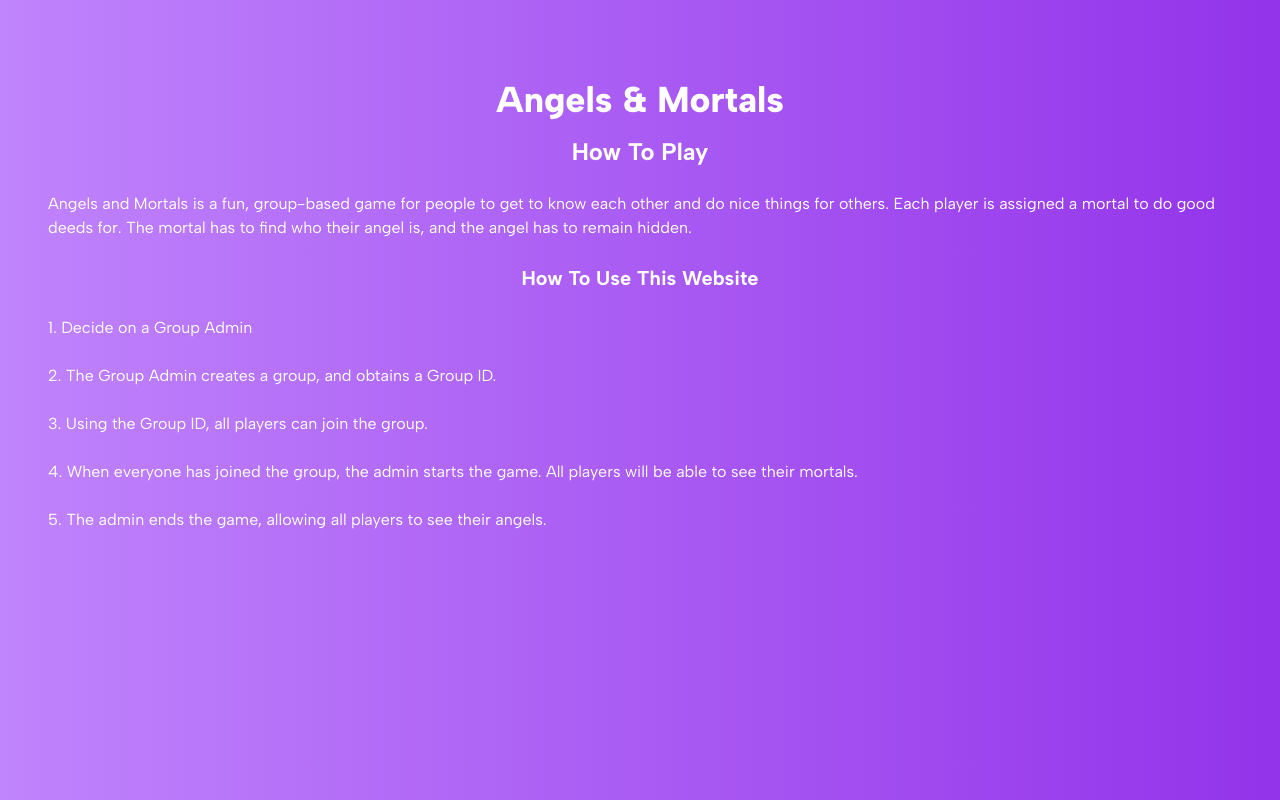
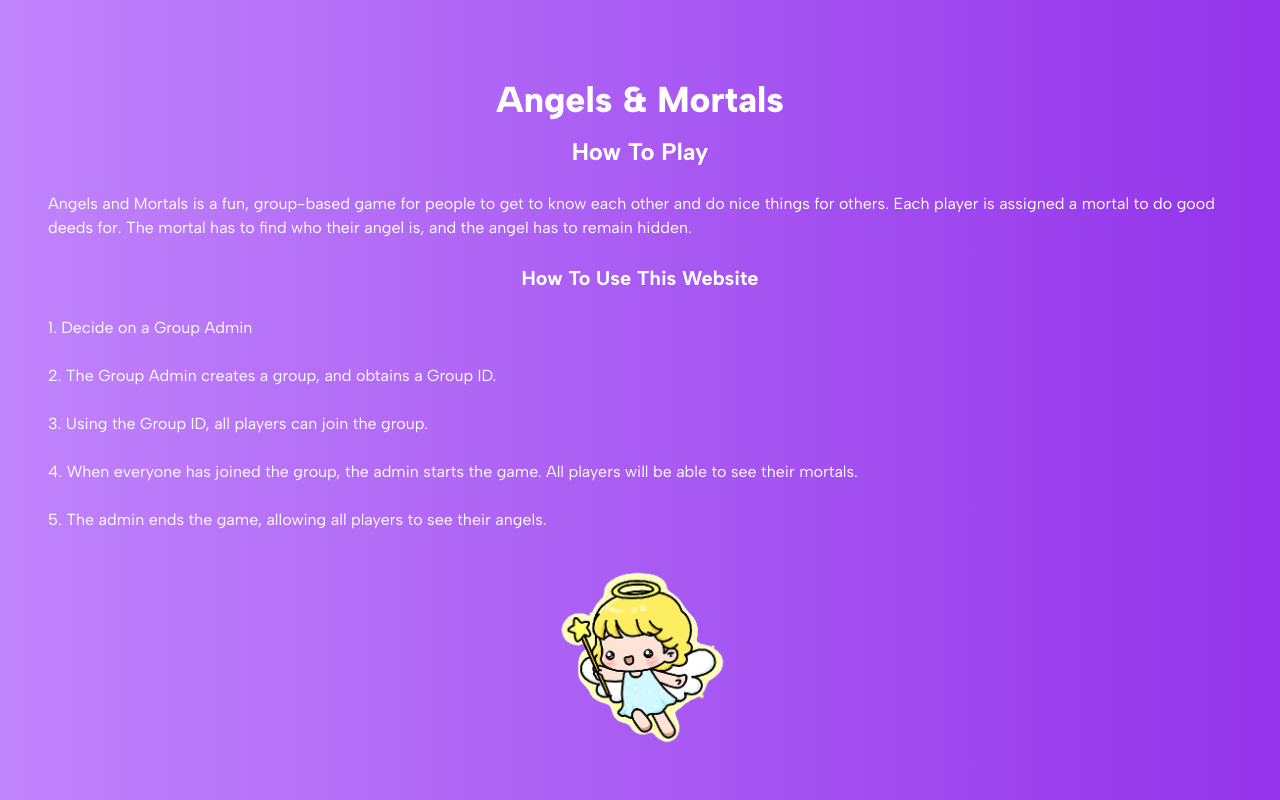
Before and after one commit to Elijah5399/angel-and-mortal, a Next.js app: page /guide in a window 1280 px wide. Built offline with nearby package versions, Linux system fonts and the light colour scheme.

Commit message:
Add angel picture to guide page

```diff
--- a/src/pages/_document.tsx
+++ b/src/pages/_document.tsx
@@ -3,7 +3,6 @@ import { Html, Head, Main, NextScript } from "next/document";
 export default function Document() {
   return (
     <Html lang="en">
-      <meta name="viewport" content="width=device-width, initial-scale=1" />
       <Head />
       <body className="h-fit">
         <Main />
--- a/src/pages/guide/index.tsx
+++ b/src/pages/guide/index.tsx
@@ -7,7 +7,7 @@ import type { NextPageWithLayout } from "@/pages/_app";
 
 const Page: NextPageWithLayout = () => {
   return (
-    <div className="flex flex-col items-center pt-6 md:pt-20">
+    <div className="flex flex-col items-center py-8 md:pt-20">
       <Header />
       <div className="text-white font-albert font-bold pt-4 px-12">
         <div className="text-center">
@@ -27,7 +27,7 @@ const Page: NextPageWithLayout = () => {
         <div className="text-center">
           <h3 className="text-xl">How To Use This Website</h3> <br />
         </div>
-        <div className="pb-12 font-normal mb-12 h-fit">
+        <div className="pb-8 font-normal h-fit">
           <p>1. Decide on a Group Admin</p>
           <br />
           <p>2. The Group Admin creates a group, and obtains a Group ID.</p>
@@ -45,6 +45,7 @@ const Page: NextPageWithLayout = () => {
           </p>
         </div>
       </div>
+      <Angel />
     </div>
   );
 };
```
